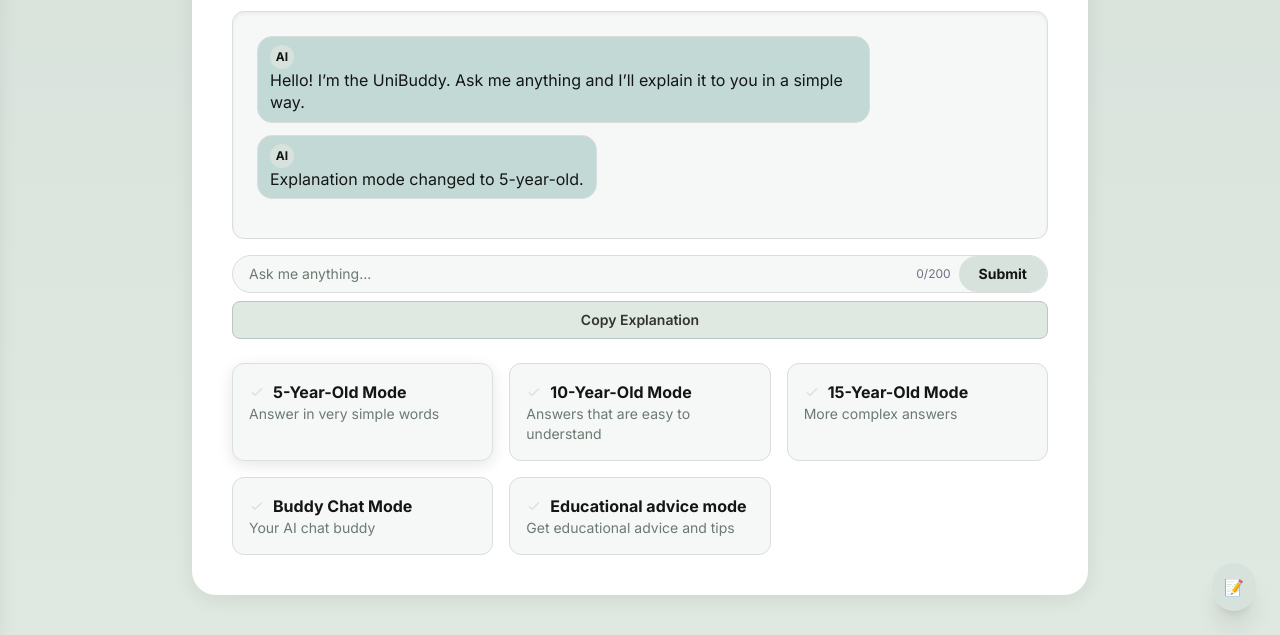
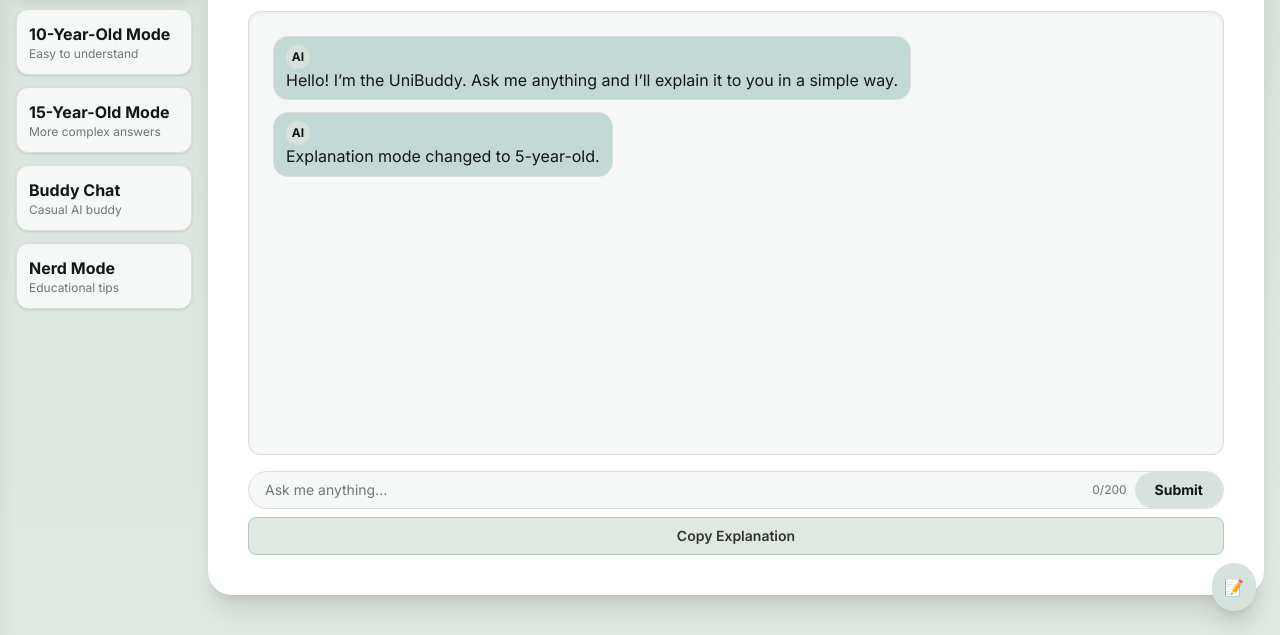
Before and after one commit to nidheerakesh/UniBuddy, a plain HTML site: page frontend/index.html in a window 1280 px wide. Shown: the part 165-800 px from the top of the page. Drawn offline with nearby package versions, Linux system fonts and the light colour scheme.

Commit message:
Update index.html

```diff
--- a/frontend/index.html
+++ b/frontend/index.html
@@ -14,7 +14,6 @@
 
 <body id="app-body" class="flex items-center justify-center min-h-screen px-4">
 
-
 <div id="theme-buttons" class="fixed top-4 left-4 flex flex-wrap gap-2 z-50">
 <button class="theme-button px-2 py-1 rounded-lg text-xs font-semibold border transition-colors duration-300" data-theme="green-mist">Green Mist</button>
 <button class="theme-button px-2 py-1 rounded-lg text-xs font-semibold border transition-colors duration-300" data-theme="cherry-blossom-pink">Cherry Blossom Pink</button>
@@ -22,25 +21,20 @@
 <button class="theme-button px-2 py-1 rounded-lg text-xs font-semibold border transition-colors duration-300" data-theme="light-pastel">Light Pastel</button>
 </div>
 
-<!-- Sidebar Toggle Button (Bottom Right) -->
 <button id="toggle-todo" class="fixed bottom-6 right-6 z-50 bg-[var(--accent-primary)] text-white p-3 rounded-full shadow-xl hover:scale-110 transition-all duration-200">
 📝
 </button>
 
-
-<!-- To-Do Sidebar -->
 <div id="todo-sidebar" class="fixed top-0 left-0 h-full w-80 bg-white dark:bg-gray-900 shadow-xl transform -translate-x-full transition-transform duration-300 ease-in-out z-40 rounded-r-2xl overflow-y-auto">
 <div class="p-4">
 <div class="flex justify-between items-center mb-4">
 <h2 class="text-xl font-bold text-[var(--accent-primary)]">📋 Tasks</h2>
 <button id="close-todo" class="text-gray-400 hover:text-red-400 text-lg">✖️</button>
 </div>
-
 <div class="flex gap-2 mb-4">
 <input id="new-task-input" type="text" placeholder="New Task..." class="w-full px-3 py-2 rounded-lg border border-gray-300 dark:bg-gray-800 dark:text-white focus:outline-none" />
 <button id="add-task-btn" class="bg-[var(--accent-primary)] text-white px-3 py-2 rounded-lg hover:opacity-90">Add</button>
 </div>
-
 <ul id="task-list" class="space-y-2 text-sm"></ul>
 </div>
 </div>
@@ -51,7 +45,6 @@
 <option value="hindi">Hindi</option>
 <option value="spanish">Spanish</option>
 </select>
-
 <select id="tone-select" class="theme-button px-2 py-1 rounded-lg text-xs font-semibold border transition-colors duration-300">
 <option value="neutral">Neutral</option>
 <option value="friendly">Friendly</option>
@@ -60,7 +53,30 @@
 </select>
 </div>
 
-    <div class="bg-white max-w-4xl w-full rounded-3xl shadow-xl p-6 md:p-10 flex flex-col h-[90vh]">
+<div id="mode-sidebar" class="fixed top-24 left-4 flex flex-col gap-3 z-40">
+<div id="mode-5" class="mode-card w-44 p-3 rounded-xl shadow hover:scale-105 transition cursor-pointer" data-mode="5">
+<h2 class="font-bold text-base">5-Year-Old Mode</h2>
+<p class="text-xs">Simple explanations</p>
+</div>
+<div id="mode-10" class="mode-card w-44 p-3 rounded-xl shadow hover:scale-105 transition cursor-pointer" data-mode="10">
+<h2 class="font-bold text-base">10-Year-Old Mode</h2>
+<p class="text-xs">Easy to understand</p>
+</div>
+<div id="mode-15" class="mode-card w-44 p-3 rounded-xl shadow hover:scale-105 transition cursor-pointer" data-mode="15">
+<h2 class="font-bold text-base">15-Year-Old Mode</h2>
+<p class="text-xs">More complex answers</p>
+</div>
+<div id="mode-genz" class="mode-card w-44 p-3 rounded-xl shadow hover:scale-105 transition cursor-pointer" data-mode="genz">
+<h2 class="font-bold text-base">Buddy Chat</h2>
+<p class="text-xs">Casual AI buddy</p>
+</div>
+<div id="mode-nerd" class="mode-card w-44 p-3 rounded-xl shadow hover:scale-105 transition cursor-pointer" data-mode="nerd">
+<h2 class="font-bold text-base">Nerd Mode</h2>
+<p class="text-xs">Educational tips</p>
+</div>
+</div>
+
+<div class="bg-white max-w-6xl w-full rounded-3xl shadow-xl p-6 md:p-10 flex flex-col h-[90vh] ml-48">
 <div class="flex flex-col gap-6 mb-6">
 <div class="text-left">
 <h1 class="text-3xl md:text-4xl font-black">UniBuddy</h1>
@@ -74,48 +90,10 @@
 <div class="mt-auto">
 <div class="flex items-center w-full rounded-full overflow-hidden">
 <input type="text" id="user-input" placeholder="Ask me anything..." class="flex-1 bg-transparent px-4 py-2 text-sm focus:outline-none placeholder-gray-500" />
-          <span id="char-counter" class="text-xs text-gray-500 mr-2">0/200</span> <button id="send-button" class="px-5 py-2 text-sm font-bold rounded-full hover:opacity-80 transition">Submit</button>
+<span id="char-counter" class="text-xs text-gray-500 mr-2">0/200</span>
+<button id="send-button" class="px-5 py-2 text-sm font-bold rounded-full hover:opacity-80 transition">Submit</button>
 </div>
 <button id="copy-button" class="mt-2 px-4 py-2 rounded-lg text-sm font-semibold border transition-colors duration-300 w-full">Copy Explanation</button>
-
-        <div class="grid grid-cols-1 sm:grid-cols-3 gap-4 mt-6">
-          <div id="mode-5" class="mode-card rounded-xl p-4 hover:shadow-md transition cursor-pointer" data-mode="5">
-            <h2 class="font-bold text-base flex items-center gap-2">
-              <svg xmlns="http://www.w3.org/2000/svg" class="h-4 w-4" fill="none" viewBox="0 0 24 24" stroke="currentColor"><path stroke-linecap="round" stroke-linejoin="round" stroke-width="2" d="M5 13l4 4L19 7" /></svg>
-              5-Year-Old Mode
-            </h2>
-            <p class="text-sm">Answer in very simple words</p>
-          </div>
-          <div id="mode-10" class="mode-card rounded-xl p-4 hover:shadow-md transition cursor-pointer" data-mode="10">
-            <h2 class="font-bold text-base flex items-center gap-2">
-              <svg xmlns="http://www.w3.org/2000/svg" class="h-4 w-4" fill="none" viewBox="0 0 24 24" stroke="currentColor"><path stroke-linecap="round" stroke-linejoin="round" stroke-width="2" d="M5 13l4 4L19 7" /></svg>
-              10-Year-Old Mode
-            </h2>
-            <p class="text-sm">Answers that are easy to understand</p>
-          </div>
-          <div id="mode-15" class="mode-card rounded-xl p-4 hover:shadow-md transition cursor-pointer" data-mode="15">
-            <h2 class="font-bold text-base flex items-center gap-2">
-              <svg xmlns="http://www.w3.org/2000/svg" class="h-4 w-4" fill="none" viewBox="0 0 24 24" stroke="currentColor"><path stroke-linecap="round" stroke-linejoin="round" stroke-width="2" d="M5 13l4 4L19 7" /></svg>
-              15-Year-Old Mode
-            </h2>
-            <p class="text-sm">More complex answers</p>
-          </div>
-          <div id="mode-genz" class="mode-card rounded-xl p-4 hover:shadow-md transition cursor-pointer" data-mode="genz">
-            <h2 class="font-bold text-base flex items-center gap-2">
-              <svg xmlns="http://www.w3.org/2000/svg" class="h-4 w-4" fill="none" viewBox="0 0 24 24" stroke="currentColor"><path stroke-linecap="round" stroke-linejoin="round" stroke-width="2" d="M5 13l4 4L19 7" /></svg>
-               Buddy Chat Mode
-            </h2>
-            <p class="text-sm">Your AI chat buddy</p>
-          </div>
-          <div id="mode-nerd" class="mode-card rounded-xl p-4 hover:shadow-md transition cursor-pointer" data-mode="nerd">
-            <h2 class="font-bold text-base flex items-center gap-2">
-              <svg xmlns="http://www.w3.org/2000/svg" class="h-4 w-4" fill="none" viewBox="0 0 24 24" stroke="currentColor"><path stroke-linecap="round" stroke-linejoin="round" stroke-width="2" d="M5 13l4 4L19 7" /></svg>
-              Educational advice mode
-            </h2>
-            <p class="text-sm">Get educational advice and tips</p>
-            </div>
-          </div>
-        </div>
 </div>
 </div>
 
```
Lines whose indentation alone changed are shown as unchanged.
